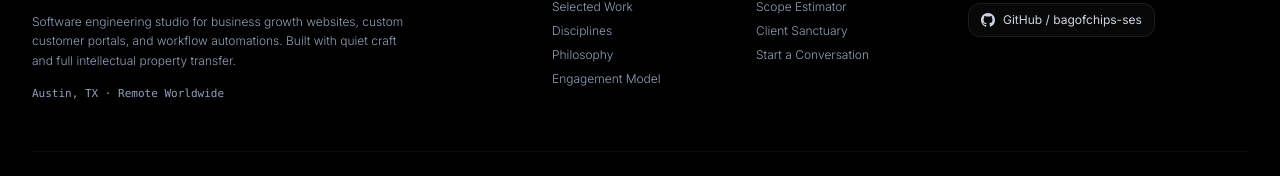
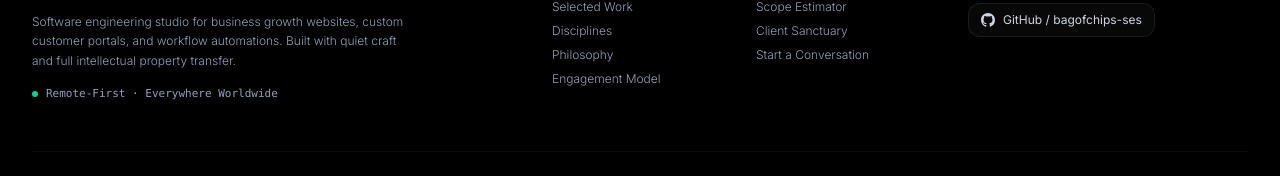
Before and after one commit to MagnusDrake/bagofchips-ses, a React (Vite) app: page / in a window 1280 px wide. Shown: the part 11602-11778 px from the top of the page. Built offline with nearby package versions, Linux system fonts and the light colour scheme.

Commit message:
fix(copy): update studio location to Remote-First Everywhere Worldwide

```diff
--- a/src/components/Footer.tsx
+++ b/src/components/Footer.tsx
@@ -26,8 +26,9 @@ export const Footer: React.FC = () => {
               Software engineering studio for business growth websites, custom customer portals, and workflow automations. Built with quiet craft and full intellectual property transfer.
             </p>
 
-            <div className="text-[11px] text-slate-400 font-mono">
-              Austin, TX · Remote Worldwide
+            <div className="text-[11px] text-slate-400 font-mono flex items-center gap-2">
+              <span className="w-1.5 h-1.5 rounded-full bg-emerald-400" />
+              <span>Remote-First · Everywhere Worldwide</span>
             </div>
           </div>
 
```
